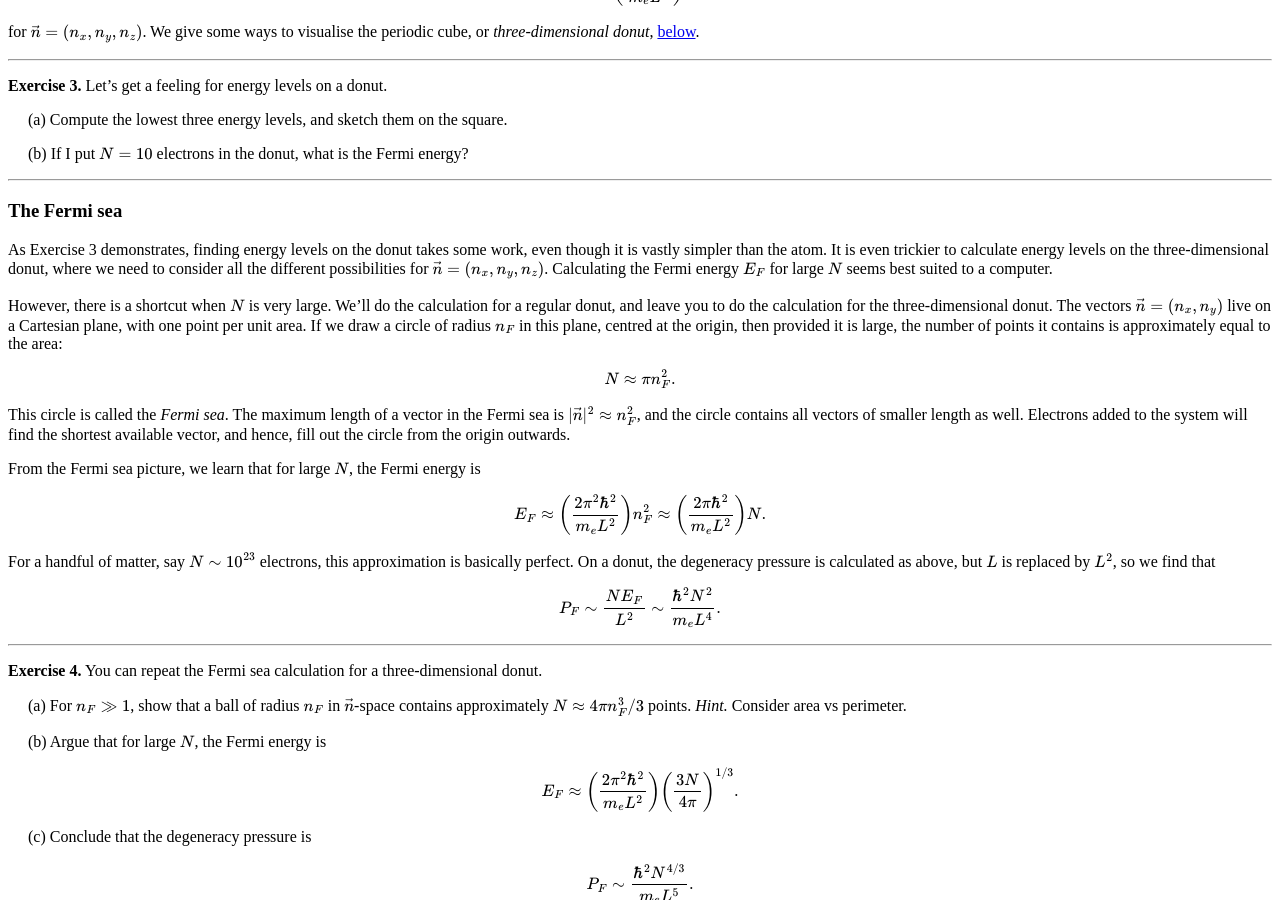
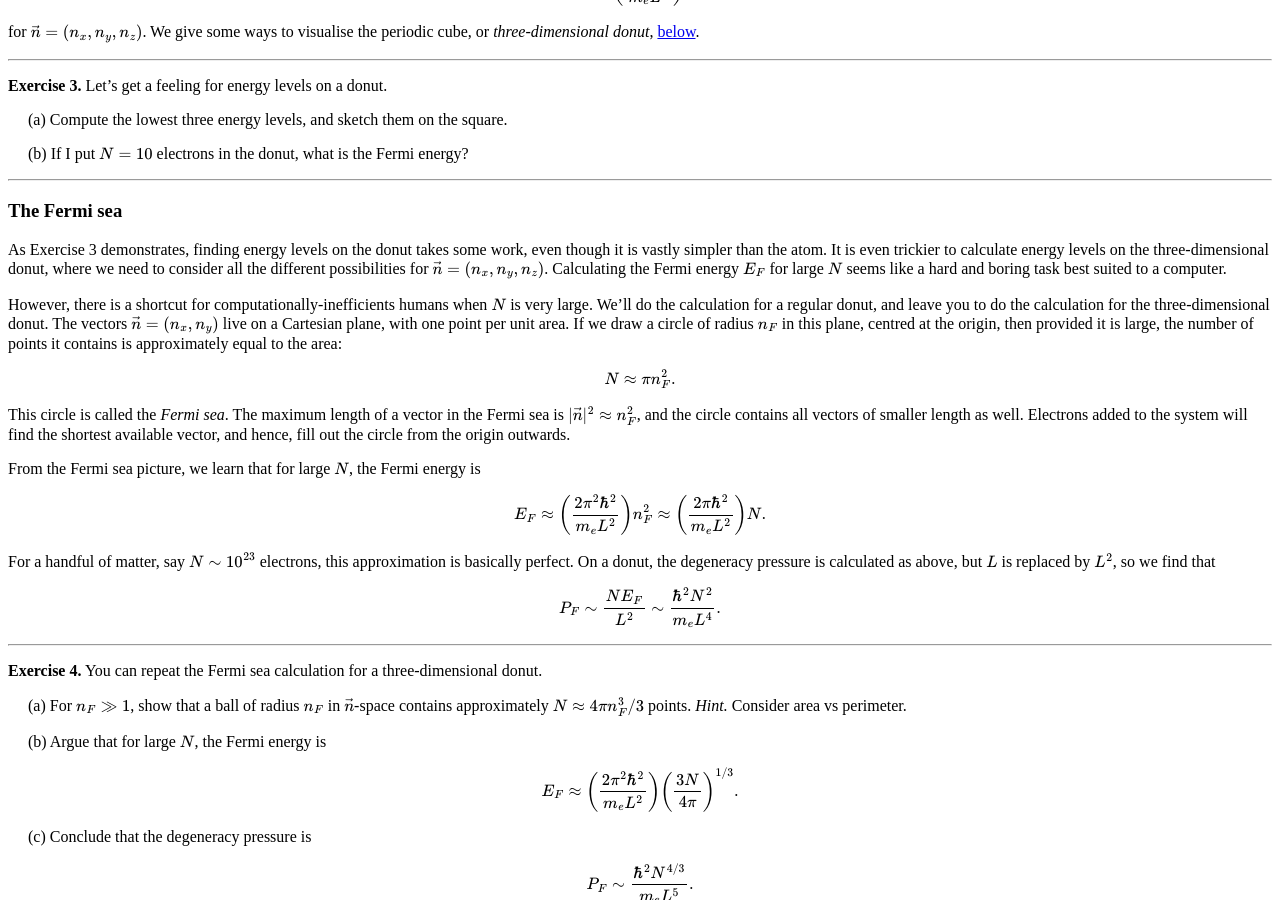
Before and after one commit to hapax/hapax.github.io, a Jekyll site: the page built from assets/chandra.md, in a window 1280 px wide and 900 px high, scrolled down 4662 px. Built offline with Jekyll 4.4.1, drawn with Linux system fonts in a browser that asks for light colours; our own code applies the rules of GitHub Pages for plain Markdown files; formulas are drawn with MathJax 3; a script that is not in the unit is left out.

Commit message:
Update chandra.md

```diff
--- a/assets/chandra.md
+++ b/assets/chandra.md
@@ -452,10 +452,10 @@ some work, even though it is vastly simpler than the atom.
 It is even trickier to calculate energy levels on the
 three-dimensional donut, where we need to consider all the different
 possibilities for $\vec{n} = (n_x, n_y, n_z)$.
-Calculating the Fermi energy $E_F$ for large $N$ seems best suited to
-a computer.
+Calculating the Fermi energy $E_F$ for large $N$ seems like a hard and
+boring task best suited to a computer.
 
-However, there is a shortcut when $N$ is very large.
+However, there is a shortcut for computationally-inefficients humans when $N$ is very large.
 We'll do the calculation for a regular donut, and leave you to do the
 calculation for the three-dimensional donut.
 The vectors $\vec{n} = (n_x, n_y)$ live on a Cartesian plane, with one
```
